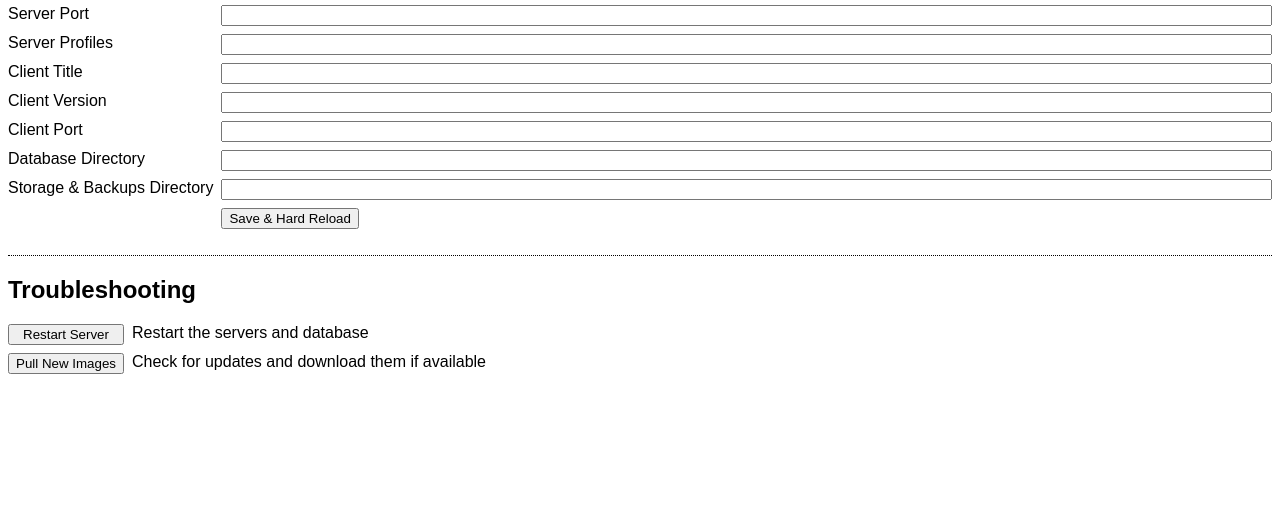
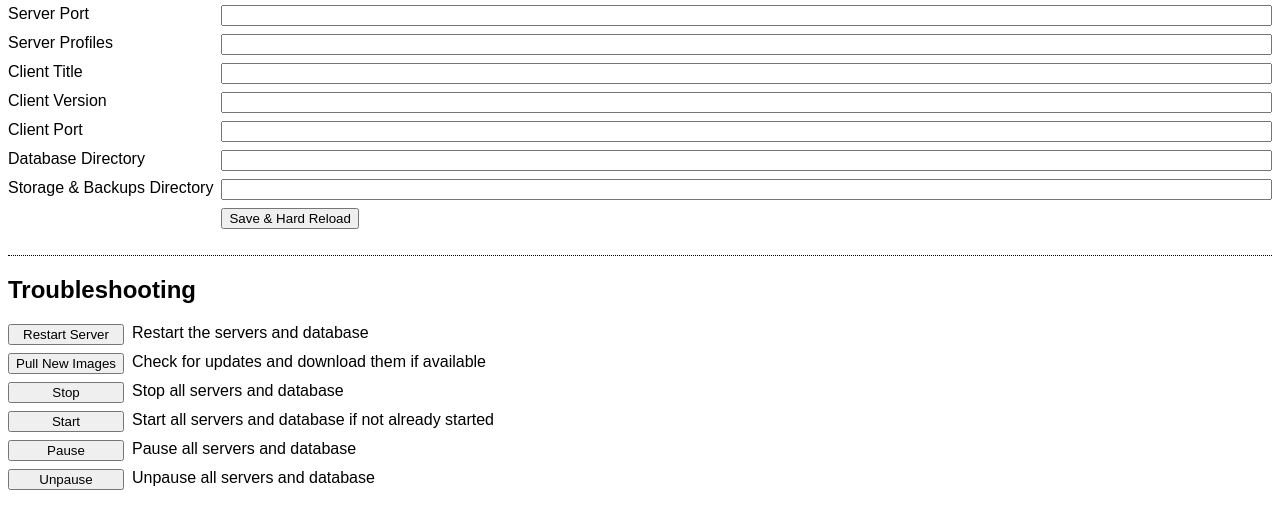
Before and after one commit to cjmalloy/jasper-app, an Electron app: page settings.html in a window 1280 px wide. Shown: the part 104-632 px from the top of the page. Drawn offline with Linux system fonts and the light colour scheme; no server answers.

Commit message:
Added up, down, pause, and unpause commands

```diff
--- a/package.json
+++ b/package.json
@@ -1,7 +1,7 @@
 {
   "name": "jasper-app",
   "productName": "Jasper",
-  "version": "1.0.10",
+  "version": "1.0.11",
   "description": "Desktop app for Jasper KMS",
   "repository": "cjmalloy/jasper-app",
   "author": {
--- a/settings.html
+++ b/settings.html
@@ -146,6 +146,22 @@
   <button id="pull-button" type="button" onclick="sendCommand('pull')">Pull New Images</button>
   <span id="pull-loading" class="loading">...</span>
   <label>Check for updates and download them if available</label>
+
+  <button id="down-button" type="button" onclick="sendCommand('down')">Stop</button>
+  <span id="down-loading" class="loading">...</span>
+  <label>Stop all servers and database</label>
+
+  <button id="up-button" type="button" onclick="sendCommand('up')">Start</button>
+  <span id="up-loading" class="loading">...</span>
+  <label>Start all servers and database if not already started</label>
+
+  <button id="pause-button" type="button" onclick="sendCommand('pause')">Pause</button>
+  <span id="pause-loading" class="loading">...</span>
+  <label>Pause all servers and database</label>
+
+  <button id="unpause-button" type="button" onclick="sendCommand('unpause')">Unpause</button>
+  <span id="unpause-loading" class="loading">...</span>
+  <label>Unpause all servers and database</label>
 </div>
 </body>
 </html>
```
